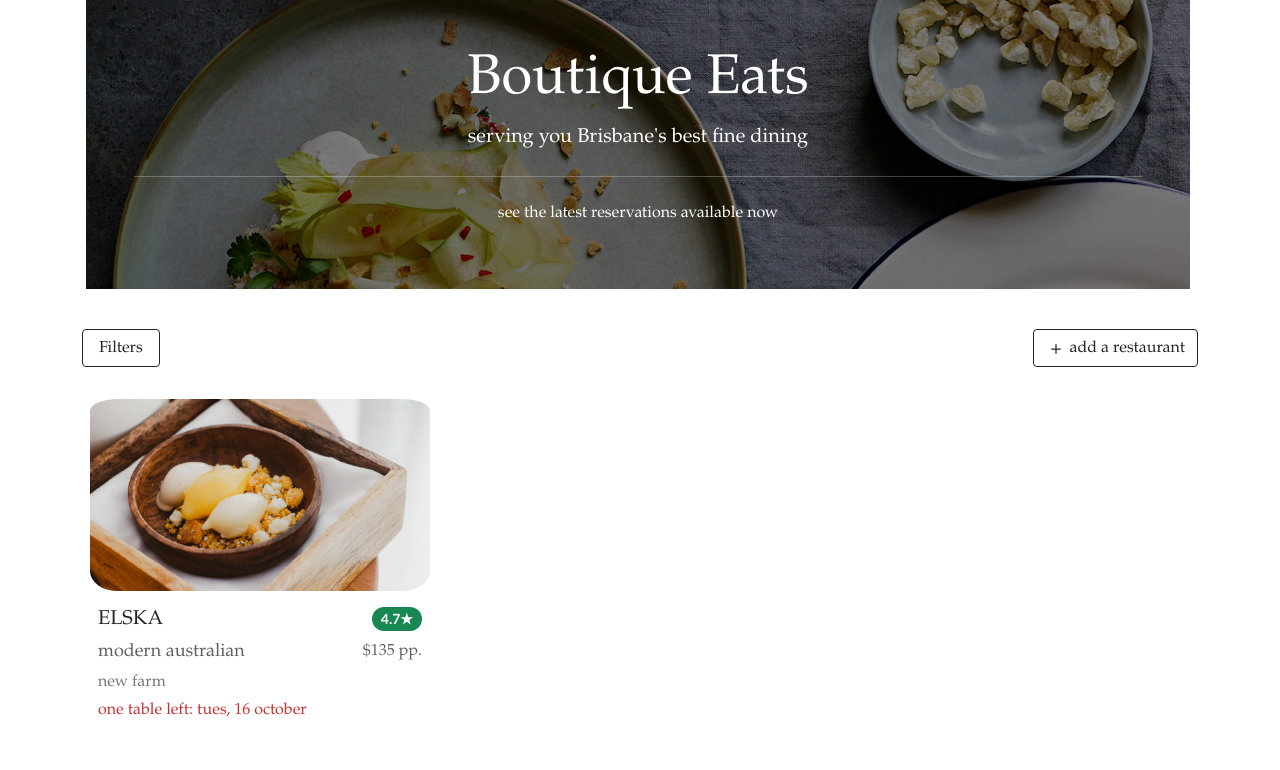
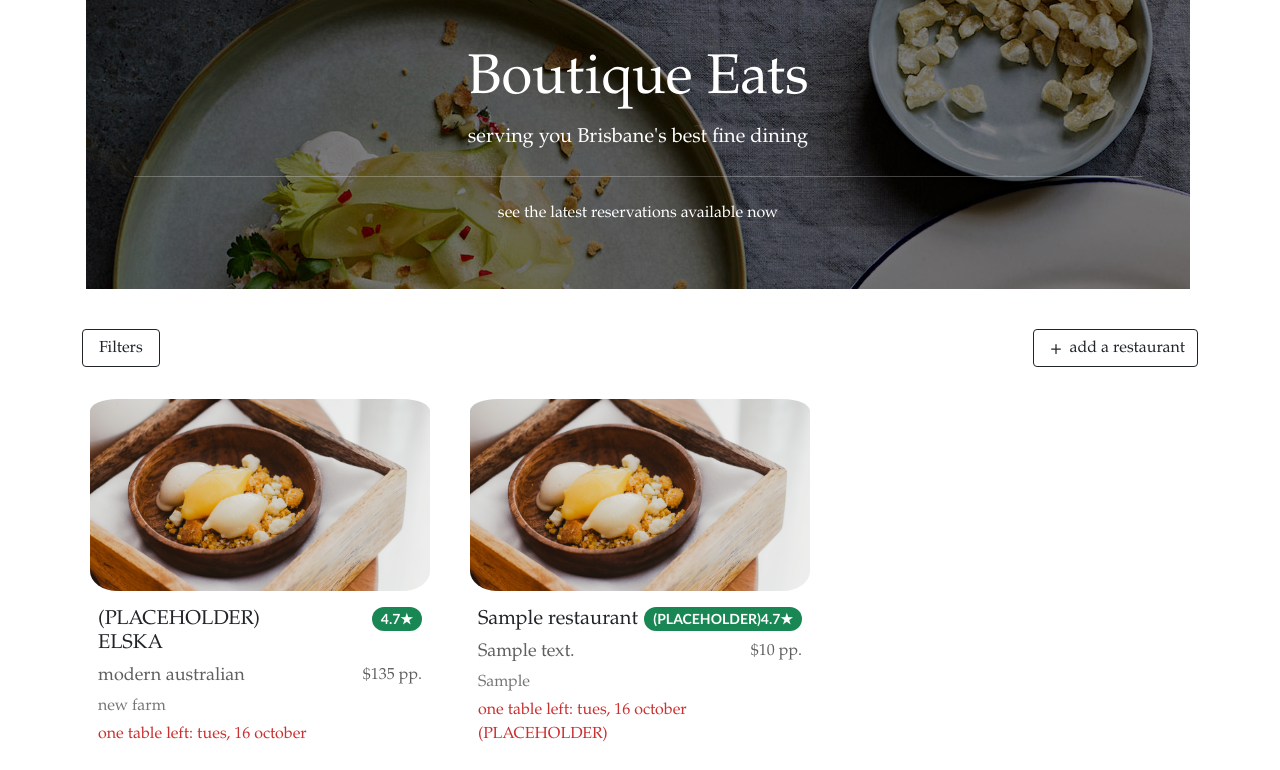
Before and after one commit to DeclanBarrett/BoutiqueEats, a Flask app: page / in a window 1280 px wide. Shown: the part 83-853 px from the top of the page. Before the commit the page ends 800 px from the top, so only its background shows below. Run offline with Flask 2, Linux system fonts and the light colour scheme; tables that the repository leaves empty hold one stand-in row (values such as "Sample post"); some libraries are stand-ins or nearby versions.

Commit message:
Specified that the existing card on the homepage is a placeholder - and made it so that when there is restaurants added to the detabase they will fill the index page with cards (may need more formatting surroundiing rows)

```diff
--- a/website/__init__.py
+++ b/website/__init__.py
@@ -40,10 +40,8 @@ def create_app():
 
     #importing views module here to avoid circular references
     # a commonly used practice.
-    from . import views
+    from . import auth, views
+    app.register_blueprint(auth.bp)
     app.register_blueprint(views.bp)
 
-    from . import auth
-    app.register_blueprint(auth.bp)
-
     return app
--- a/website/models.py
+++ b/website/models.py
@@ -1,6 +1,4 @@
 from sqlalchemy.orm import backref
-
-from website.views import restaurant
 from . import db
 from datetime import datetime
 from flask_login import UserMixin
--- a/website/templates/index.html
+++ b/website/templates/index.html
@@ -24,7 +24,7 @@
         </div>
 
         <div class="col-12 col-md-6 col-lg-6">
-            <a class="btn btn-outline-dark float-end" href='postform.html' role="button">
+            <a class="btn btn-outline-dark float-end" href="{{url_for('main.createrestaurant')}}" role="button">
                 <svg xmlns="http://www.w3.org/2000/svg" width="20" height="20" fill="currentColor" class="bi bi-plus"
                     viewBox="0 0 16 16">
                     <path
@@ -129,7 +129,7 @@
                     <div class="row">
                         <div class="col-6 col-lg-8 col-md-6">
                             <div class="card-title">
-                                <h5>ELSKA</h5>
+                                <h5>(PLACEHOLDER) ELSKA</h5>
                             </div>
                         </div>
 
@@ -168,6 +168,58 @@
                 </div>
             </div>
         </div>
+
+        <!-- A real filled in card - the above one is a holder till the create restaurant is built -->
+        {% for restaurant in restaurants %}
+        <div class="col-lg-4 col-md-12 pb-5 pb-lg-2 pb-md-5 pb-sm-4">
+            <div class="card">
+
+                <img src="../static/img/elska_2.png" class="card-img-top px-2 pt-2" alt="{{ restaurant.name }}">
+
+                <div class="card-body">
+                    <div class="row">
+                        <div class="col-6 col-lg-8 col-md-6">
+                            <div class="card-title">
+                                <h5>{{ restaurant.name }} </h5>
+                            </div>
+                        </div>
+
+                        <div class="col-6 col-lg-4 col-md-6">
+                            <span class="badge rounded-pill bg-success float-end">(PLACEHOLDER)4.7&#9733;</span>
+
+                        </div>
+                    </div>
+
+                    <div class="row">
+                        <div class="col-8 col-lg-6">
+                            <p class="card-text card-cuisine">
+                                {{ restaurant.cuisine_type }}
+                            </p>
+                        </div>
+
+                        <div class="col-4 col-lg-6 card-price">
+                            ${{ restaurant.price }} pp.
+                        </div>
+                    </div>
+
+                    <div class="row mt-1">
+                        <div class="card-text card-location">
+                            {{ restaurant.suburb }}
+                        </div>
+                    </div>
+
+                    <div class="row mt-1">
+                        <div class="card-text card-seats">
+                            one table left: tues, 16 october (PLACEHOLDER)
+                        </div>
+                    </div>
+
+
+                    <a href="{{url_for('main.restaurant')}}" class="stretched-link"></a>
+                </div>
+            </div>
+        </div>
+        {% endfor %}
     </div>
 </div>
 
--- a/website/views.py
+++ b/website/views.py
@@ -1,11 +1,15 @@
 from flask import Blueprint, render_template
+from flask_login.utils import login_required
+
+from website.models import Restaurant
 
 bp = Blueprint('main', __name__)
 
 
 @bp.route('/')
 def index():
-    return render_template("index.html")
+    restaurants = Restaurant.query.all()
+    return render_template("index.html", restaurants=restaurants)
 
 @bp.route('/restaurant')
 def restaurant():
@@ -15,6 +19,7 @@ def restaurant():
 def bookings():
     return render_template("bookings.html")
 
+@login_required
 @bp.route('/createrestaurant')
-def user():
+def createrestaurant():
     return render_template("postform.html")
```
